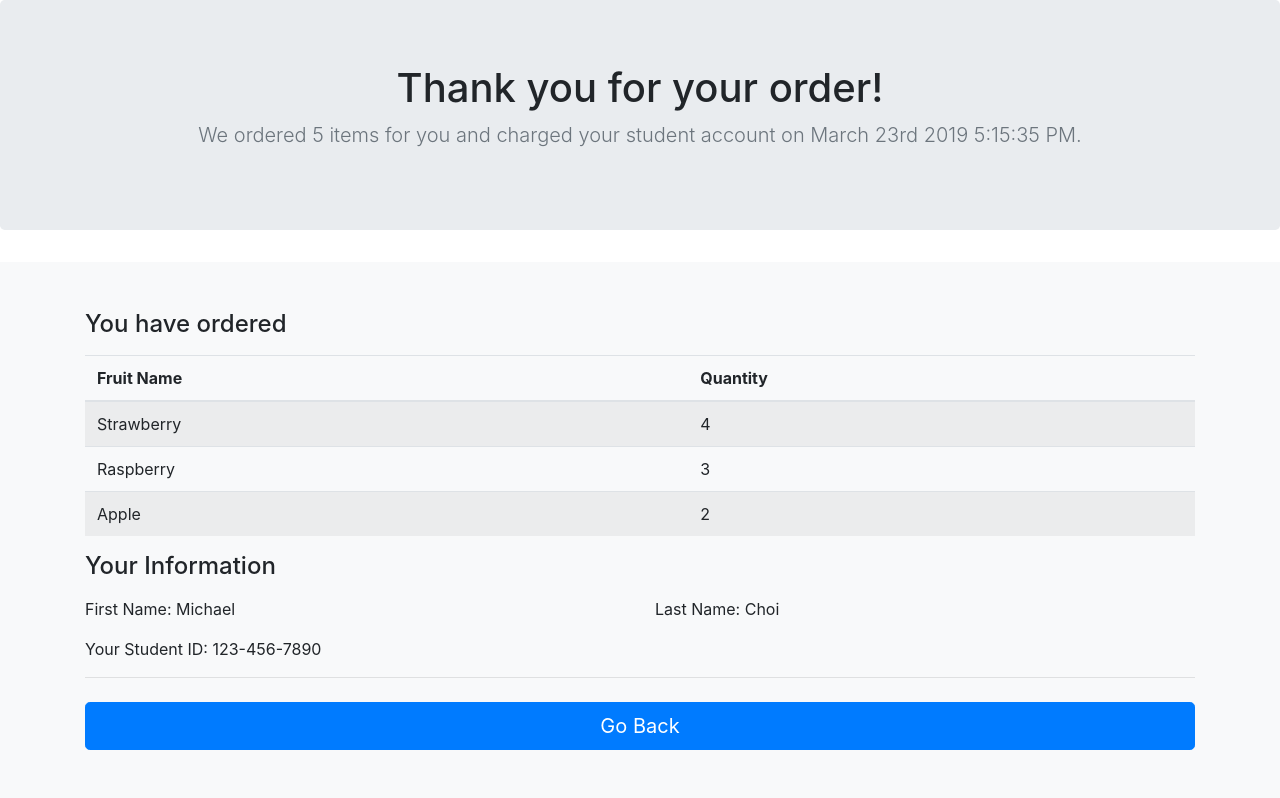
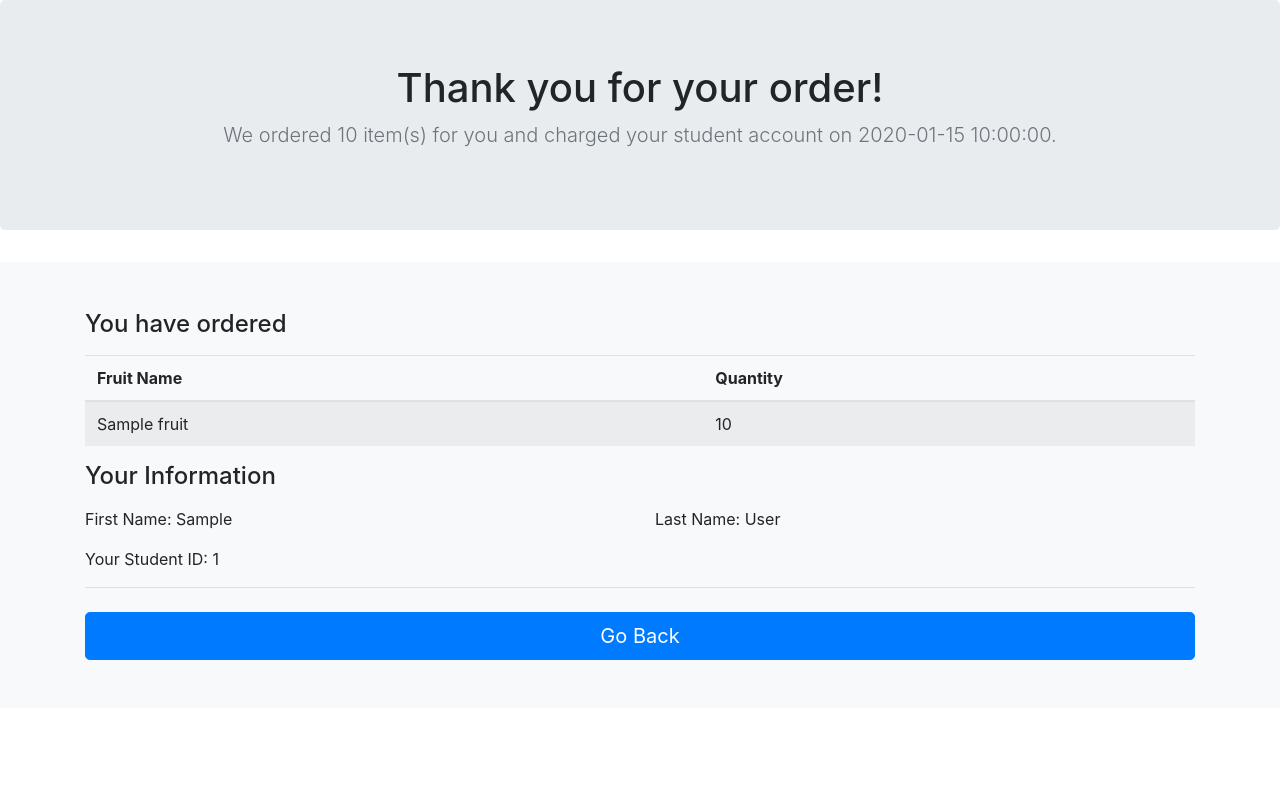
Before and after one commit to handtjaxon1/Coding-Dojo-Development, a Flask app: template Python/Flask/Dojo_Fruit_Store/templates/checkout.html in a window 1280 px wide. Shown: the part 56-854 px from the top of the page. After the commit the page ends 716 px from the top, so only its background shows below. Run offline with Flask 2, Linux system fonts and the light colour scheme; the template is opened without the code that fills it: most values are stand-ins (such as "Sample title", 1, 10 or a date in 2020).

Commit message:
Completed the Dojo Fruit store assignment and requirements

```diff
--- a/Python/Flask/Dojo_Fruit_Store/templates/checkout.html
+++ b/Python/Flask/Dojo_Fruit_Store/templates/checkout.html
@@ -24,7 +24,7 @@
         <section class="jumbotron text-center">
           <div class="container">
             <h1 class="jumbotron-heading">Thank you for your order!</h1>
-            <p class="lead text-muted">We ordered 5 items for you and charged your student account on March 23rd 2019 5:15:35 PM.</p>
+            <p class="lead text-muted">We ordered {{order_total}} item(s) for you and charged your student account on {{order_time}}.</p>
           </div>
         </section>
 
@@ -33,40 +33,36 @@
                 <h4 class="mb-3">You have ordered</h4>
                 <table class="table table-striped">
                     <thead>
-                    <tr>
+                      <tr>
                         <th>Fruit Name</th>
                         <th>Quantity</th>
-                    </tr>
+                      </tr>
                     </thead>
                     <tbody>
-                    <tr>
-                        <td>Strawberry</td>
-                        <td>4</td>
-                    </tr>
-                    <tr>
-                        <td>Raspberry</td>
-                        <td>3</td>
-                    </tr>
-                    <tr>
-                        <td>Apple</td>
-                        <td>2</td>
-                    </tr>
+                      {% for fruit, quantity in items.items(): %}
+                        <tr>
+                          <td>{{fruit}}</td>
+                          <td>{{quantity}}</td>
+                        </tr>
+                      {% endfor %}
                     </tbody>
                 </table>
 
                 <h4 class="mb-3">Your Information</h4>
                 <div class="row">
                     <div class="col-md-6 mb-3">
-                        First Name: Michael
+                        First Name: {{first_name}}
                     </div>
                     <div class="col-md-6 mb-3">
-                        Last Name: Choi
+                        Last Name: {{last_name}}
                     </div>
                 </div>
 
+                {% if student_id is defined %}
                 <div class="mb-3">
-                    Your Student ID: 123-456-7890
+                    Your Student ID: {{student_id}}
                 </div>
+                {% endif %}
 
                 <hr class="mb-4">
                 <a class="btn btn-primary btn-lg btn-block" href="/">Go Back</a>
```
Also changed, not shown: Python/Flask/Dojo_Fruit_Store/server.py (+24 -1 lines), Python/Flask/Dojo_Fruit_Store/templates/index.html (+12 -0 lines).
